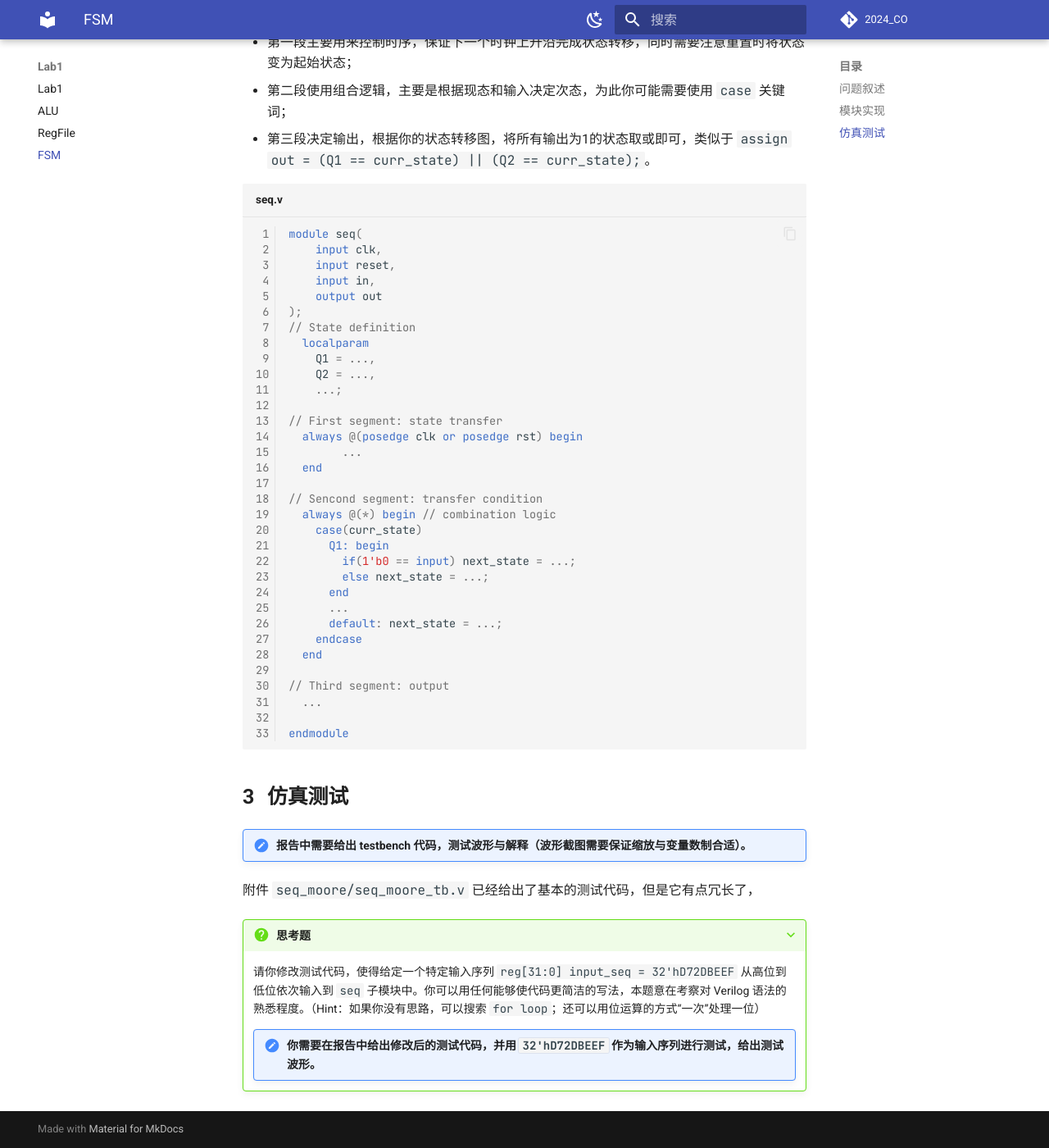
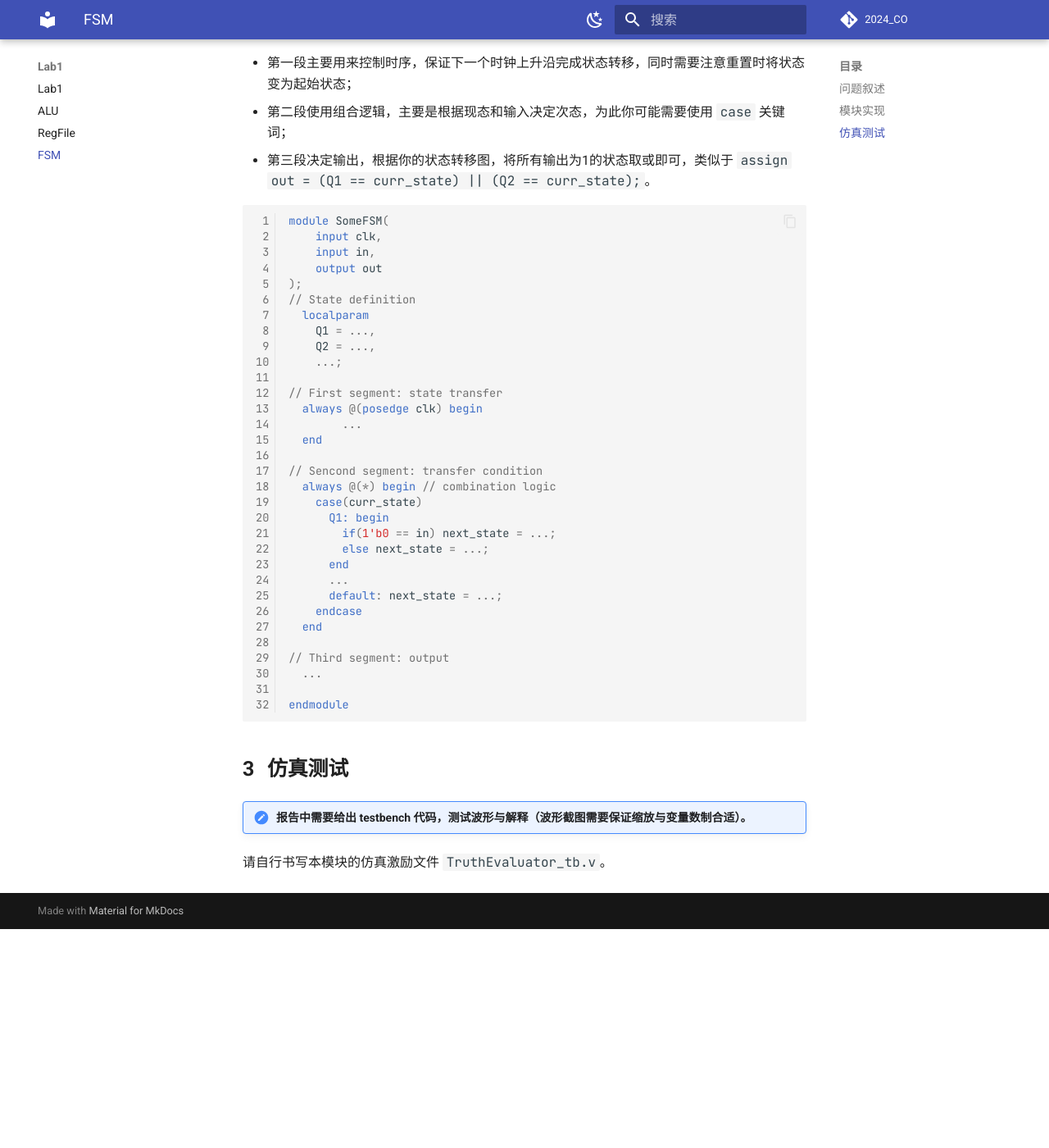
Before and after one commit to Guahao31/2024_CO, an MkDocs documentation site: the page built from docs/Lab1/FSM/FSM.md, in a window 1280 px wide and 1400 px high, scrolled down 1839 px. Shown: the whole window at 82% size. Built offline with MkDocs 1.6.1 and Material for MkDocs 9.7.7, drawn with Linux system fonts in a browser that asks for light colours; a script that is not in the unit is left out; comment, search, counter and statistics services are not loaded; after the commit the page ends 2972 px from its top, so only the background shows below that; some of the changed text lies outside the part shown.

Commit message:
docs: impl

````diff
--- a/docs/Lab1/FSM/FSM.md
+++ b/docs/Lab1/FSM/FSM.md
@@ -44,9 +44,9 @@ module TruthEvaluator(
 
 !!! note "报告中需要给出你写出的完整代码。"
 
-**三段式描述**：将*输出信号*与*状态跳转*分开描述，状态跳转用组合逻辑来控制。
+一个可以参考的有限状态机书写方式，**三段式描述**：将*输出信号*与*状态跳转*分开描述，状态跳转用组合逻辑来控制。
 
-根据你绘制的状态图，使用三段式描述完成序列检测的任务。
+根据你绘制的状态图，使用三段式描述完成“测谎仪”信任评估器的模块书写。
 
 你的代码主体将主要分为以下几个部分：
 
@@ -54,12 +54,11 @@ module TruthEvaluator(
 * 第二段使用组合逻辑，主要是根据现态和输入决定次态，为此你可能需要使用 `case` 关键词；
 * 第三段决定输出，根据你的状态转移图，将所有输出为1的状态取或即可，类似于 `assign out = (Q1 == curr_state) || (Q2 == curr_state);`。
 
-```verilog linenums="1" title="seq.v"
-module seq(
-	input clk,
-	input reset,
-	input in,
-	output out
+```verilog linenums="1"
+module SomeFSM(
+    input clk,
+    input in,
+    output out
 );
 // State definition
   localparam
@@ -68,7 +67,7 @@ module seq(
     ...;
 
 // First segment: state transfer
-  always @(posedge clk or posedge rst) begin
+  always @(posedge clk) begin
         ...
   end
 
@@ -76,7 +75,7 @@ module seq(
   always @(*) begin // combination logic
     case(curr_state)
       Q1: begin
-        if(1'b0 == input) next_state = ...;
+        if(1'b0 == in) next_state = ...;
         else next_state = ...;
       end
       ...
@@ -94,8 +93,4 @@ endmodule
 
 !!! note "报告中需要给出 testbench 代码，测试波形与解释（波形截图需要保证缩放与变量数制合适）。"
 
-附件 `seq_moore/seq_moore_tb.v` 已经给出了基本的测试代码，但是它有点冗长了，
-
-???+ question "思考题"
-    请你修改测试代码，使得给定一个特定输入序列 `reg[31:0] input_seq = 32'hD72DBEEF` 从高位到低位依次输入到 `seq` 子模块中。你可以用任何能够使代码更简洁的写法，本题意在考察对 Verilog 语法的熟悉程度。（Hint：如果你没有思路，可以搜索 `for loop`；还可以用位运算的方式“一次”处理一位）
-    !!! note "你需要在报告中给出修改后的测试代码，并用 `32'hD72DBEEF` 作为输入序列进行测试，给出测试波形。"
+请自行书写本模块的仿真激励文件 `TruthEvaluator_tb.v`。
````
